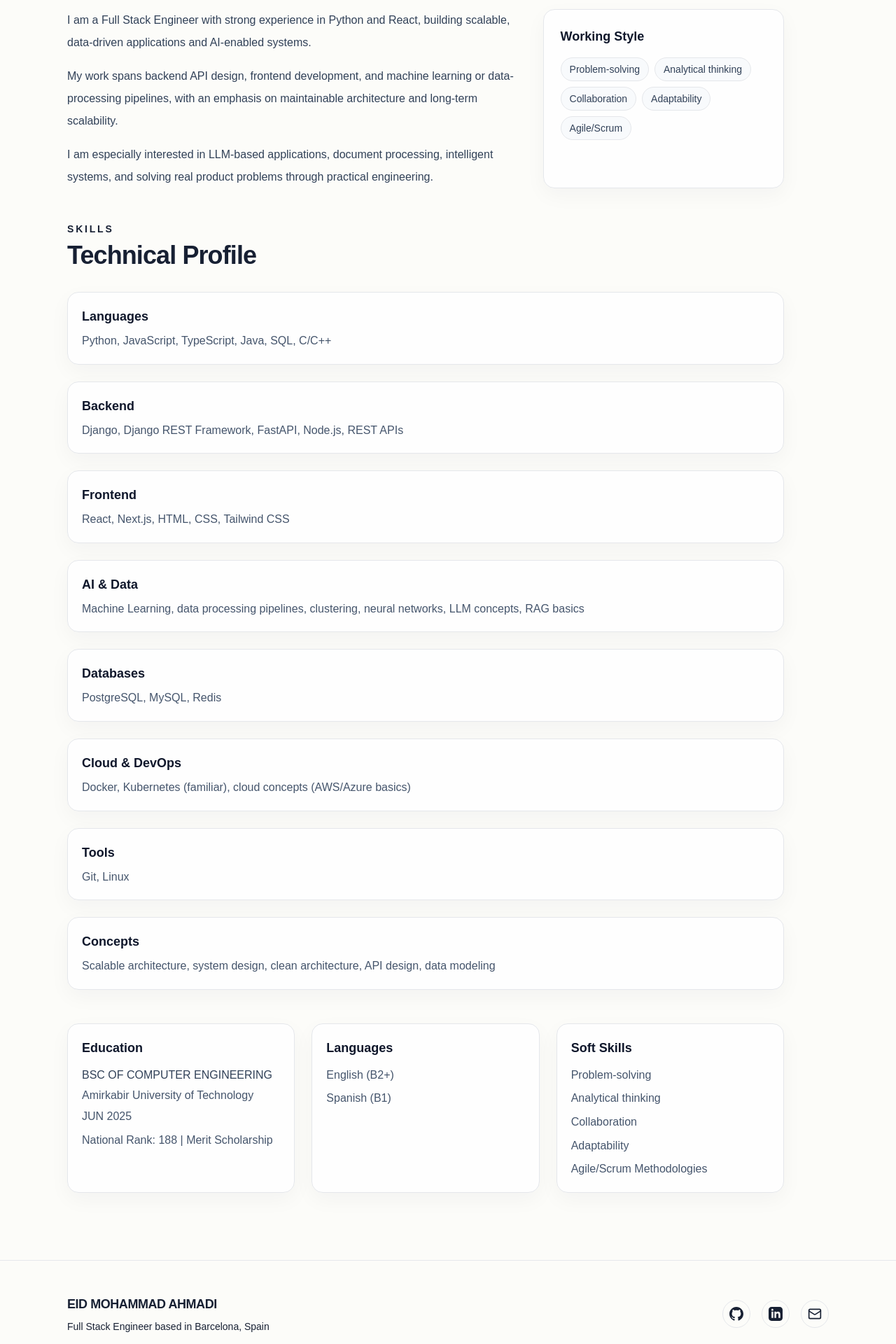
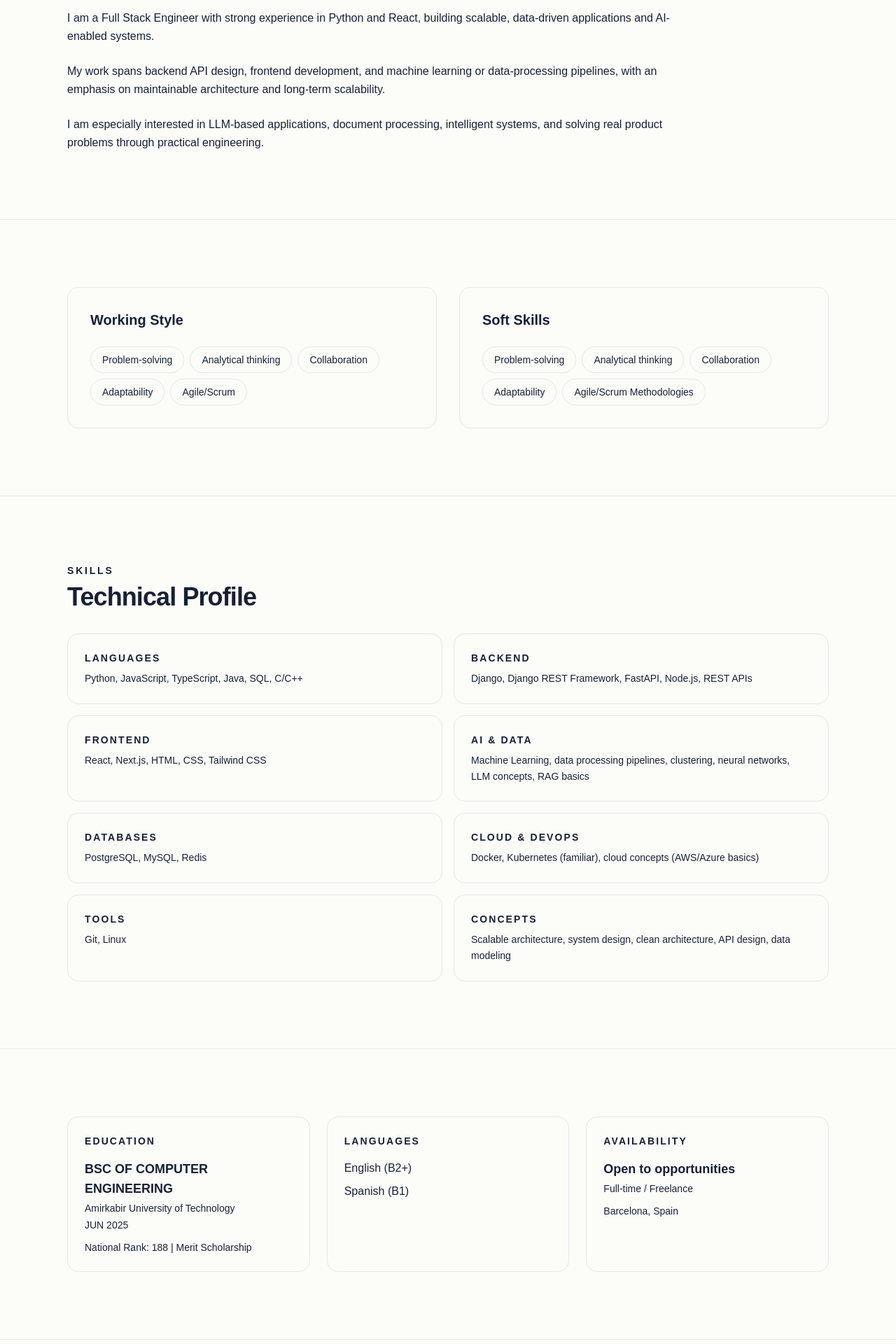
Before and after one commit to empouya/empouya, a Next.js app: page /about in a window 1280 px wide. Shown: the part 460-2380 px from the top of the page at 70% size. Built offline with nearby package versions, Linux system fonts and the light colour scheme.

Commit message:
polish: improving the design of pages

```diff
--- a/package.json
+++ b/package.json
@@ -10,6 +10,7 @@
   },
   "dependencies": {
     "@radix-ui/react-slot": "1.2.4",
+    "@vercel/analytics": "1.6.1",
     "class-variance-authority": "^0.7.1",
     "clsx": "^2.1.1",
     "framer-motion": "^12.38.0",
--- a/src/app/about/page.tsx
+++ b/src/app/about/page.tsx
@@ -1,6 +1,7 @@
 import Section from "@/components/sections/Section";
 import { profile } from "@/content/site/profile";
 import SectionHeading from "@/components/ui/SectionHeading";
+import FadeIn from "@/components/animations/FadeIn";
 import type { Metadata } from "next";
 
 export const metadata: Metadata = {
@@ -9,84 +10,119 @@ export const metadata: Metadata = {
         "Learn more about Eid Mohammad Ahmadi, a Full Stack Engineer focused on Python, React, and scalable systems.",
 };
 
-
 export default function AboutPage() {
     return (
+        <main>
+            <FadeIn>
                 <Section>
-            <div className="max-w-5xl space-y-12">
+                    <div className="max-w-4xl">
                         <SectionHeading
                             eyebrow="About"
                             title="Engineering scalable applications with Python, React, and AI-focused thinking"
                             description={profile.cv.summary}
                         />
 
-                <div className="grid gap-10 lg:grid-cols-[1.3fr_0.7fr]">
-                    <div className="space-y-4 text-slate-700">
-                        {profile.about.map((paragraph) => (
-                            <p key={paragraph} className="leading-8">
-                                {paragraph}
-                            </p>
+                        {/* About paragraphs */}
+                        <div className="mt-12 space-y-6 text-muted-foreground leading-relaxed">
+                            {profile.about.map((paragraph, index) => (
+                                <p key={index}>{paragraph}</p>
                             ))}
                         </div>
+                    </div>
+                </Section>
+            </FadeIn>
 
-                    <div className="rounded-2xl border border-slate-200/80 bg-white/80 p-6 shadow-[0_10px_30px_rgba(15,23,42,0.04)]">
-                        <h2 className="text-lg font-semibold text-slate-900">Working Style</h2>
-                        <div className="mt-4 flex flex-wrap gap-2">
+            {/* Working Style */}
+            <FadeIn>
+                <Section className="border-t border-border">
+                    <div className="grid gap-8 lg:grid-cols-2">
+                        <div className="rounded-2xl border border-border bg-card p-8">
+                            <h2 className="text-xl font-semibold text-foreground">Working Style</h2>
+                            <div className="mt-6 flex flex-wrap gap-2">
                                 {profile.traits.map((trait) => (
                                     <span
                                         key={trait}
-                                    className="rounded-full border border-slate-200 bg-slate-50 px-3 py-1.5 text-sm text-slate-700"
+                                        className="rounded-full border border-border bg-secondary px-4 py-2 text-sm font-medium text-secondary-foreground"
                                     >
                                         {trait}
                                     </span>
                                 ))}
                             </div>
                         </div>
+
+                        <div className="rounded-2xl border border-border bg-card p-8">
+                            <h2 className="text-xl font-semibold text-foreground">Soft Skills</h2>
+                            <div className="mt-6 flex flex-wrap gap-2">
+                                {profile.cv.softSkills.map((skill) => (
+                                    <span
+                                        key={skill}
+                                        className="rounded-full border border-border bg-secondary px-4 py-2 text-sm font-medium text-secondary-foreground"
+                                    >
+                                        {skill}
+                                    </span>
+                                ))}
                             </div>
+                        </div>
+                    </div>
+                </Section>
+            </FadeIn>
 
-                <div>
+            {/* Technical Skills */}
+            <FadeIn>
+                <Section className="border-t border-border">
                     <SectionHeading eyebrow="Skills" title="Technical Profile" />
-                    <div className="mt-8 grid gap-6">
+                    <div className="mt-8 grid gap-4 md:grid-cols-2">
                         {profile.cv.detailedSkills.map((skill) => (
                             <div
                                 key={skill.label}
-                                className="rounded-2xl border border-slate-200/80 bg-white/80 p-5 shadow-[0_10px_30px_rgba(15,23,42,0.04)]"
+                                className="rounded-2xl border border-border bg-card p-6 transition-all hover:border-accent hover:shadow-md"
                             >
-                                <h3 className="text-lg font-semibold text-slate-900">{skill.label}</h3>
-                                <p className="mt-2 text-slate-600">{skill.value}</p>
+                                <h3 className="text-sm font-semibold uppercase tracking-[0.15em] text-accent">
+                                    {skill.label}
+                                </h3>
+                                <p className="mt-2 text-sm text-muted-foreground leading-relaxed">{skill.value}</p>
                             </div>
                         ))}
                     </div>
+                </Section>
+            </FadeIn>
+
+            {/* Education & Languages */}
+            <FadeIn>
+                <Section className="border-t border-border">
+                    <div className="grid gap-6 md:grid-cols-3">
+                        <div className="rounded-2xl border border-border bg-card p-6">
+                            <h2 className="text-sm font-semibold uppercase tracking-[0.15em] text-accent">
+                                Education
+                            </h2>
+                            <p className="mt-4 text-lg font-semibold text-foreground">{profile.cv.education.degree}</p>
+                            <p className="mt-1 text-sm text-muted-foreground">{profile.cv.education.school}</p>
+                            <p className="mt-1 text-sm text-muted-foreground">{profile.cv.education.date}</p>
+                            <p className="mt-3 text-sm text-muted-foreground">{profile.cv.education.details}</p>
                         </div>
 
-                <div className="grid gap-6 md:grid-cols-3">
-                    <div className="rounded-2xl border border-slate-200/80 bg-white/80 p-5 shadow-[0_10px_30px_rgba(15,23,42,0.04)]">
-                        <h2 className="text-lg font-semibold text-slate-900">Education</h2>
-                        <p className="mt-3 text-slate-700">{profile.cv.education.degree}</p>
-                        <p className="mt-1 text-slate-600">{profile.cv.education.school}</p>
-                        <p className="mt-1 text-slate-600">{profile.cv.education.date}</p>
-                        <p className="mt-2 text-slate-600">{profile.cv.education.details}</p>
-                    </div>
-
-                    <div className="rounded-2xl border border-slate-200/80 bg-white/80 p-5 shadow-[0_10px_30px_rgba(15,23,42,0.04)]">
-                        <h2 className="text-lg font-semibold text-slate-900">Languages</h2>
-                        <ul className="mt-3 space-y-2 text-slate-600">
+                        <div className="rounded-2xl border border-border bg-card p-6">
+                            <h2 className="text-sm font-semibold uppercase tracking-[0.15em] text-accent">
+                                Languages
+                            </h2>
+                            <ul className="mt-4 space-y-2">
                                 {profile.cv.languages.map((item) => (
-                                <li key={item}>{item}</li>
+                                    <li key={item} className="text-foreground">{item}</li>
                                 ))}
                             </ul>
                         </div>
 
-                    <div className="rounded-2xl border border-slate-200/80 bg-white/80 p-5 shadow-[0_10px_30px_rgba(15,23,42,0.04)]">
-                        <h2 className="text-lg font-semibold text-slate-900">Soft Skills</h2>
-                        <ul className="mt-3 space-y-2 text-slate-600">
-                            {profile.cv.softSkills.map((item) => (
-                                <li key={item}>{item}</li>
-                            ))}
-                        </ul>
-                    </div>
+                        <div className="rounded-2xl border border-border bg-gradient-to-br from-accent/10 to-card p-6">
+                            <h2 className="text-sm font-semibold uppercase tracking-[0.15em] text-accent">
+                                Availability
+                            </h2>
+                            <p className="mt-4 text-lg font-semibold text-foreground">{profile.availability.status}</p>
+                            <p className="mt-1 text-sm text-muted-foreground">{profile.availability.type}</p>
+                            <p className="mt-3 text-sm text-muted-foreground">{profile.contact.location}</p>
                         </div>
                     </div>
                 </Section>
+            </FadeIn>
+        </main>
     );
 }
--- a/src/app/layout.tsx
+++ b/src/app/layout.tsx
@@ -1,9 +1,24 @@
 import type { Metadata } from "next";
+import { Inter, JetBrains_Mono } from "next/font/google";
+import { Analytics } from "@vercel/analytics/next";
 import "./globals.css";
 import Navbar from "@/components/layout/Navbar";
 import Footer from "@/components/layout/Footer";
 import PageTransition from "@/components/animations/PageTransition";
+import { ThemeProvider } from "@/components/ui/ThemeProvider";
 import { profile } from "@/content/site/profile";
+
+const inter = Inter({
+  subsets: ["latin"],
+  variable: "--font-inter",
+  display: "swap",
+});
+
+const jetbrainsMono = JetBrains_Mono({
+  subsets: ["latin"],
+  variable: "--font-jetbrains-mono",
+  display: "swap",
+});
 
 const siteUrl = "https://empouya.github.io";
 
@@ -63,11 +78,30 @@ export default function RootLayout({
   children: React.ReactNode;
 }) {
   return (
-    <html lang="en">
-      <body>
-        <Navbar />
-        <PageTransition>{children}</PageTransition>
-        <Footer />
+    <html lang="en" suppressHydrationWarning className={`${inter.variable} ${jetbrainsMono.variable}`}>
+      <head>
+        <script
+          dangerouslySetInnerHTML={{
+            __html: `
+              (function() {
+                try {
+                  var theme = localStorage.getItem('theme');
+                  if (theme === 'dark' || (!theme && window.matchMedia('(prefers-color-scheme: dark)').matches)) {
+                    document.documentElement.classList.add('dark');
+                  }
+                } catch (e) {}
+              })();
+            `,
+          }}
+        />
+      </head>
+      <body className="min-h-screen bg-background font-sans antialiased">
+        <ThemeProvider>
+          <Navbar />
+          <PageTransition>{children}</PageTransition>
+          <Footer />
+        </ThemeProvider>
+        {process.env.NODE_ENV === "production" && <Analytics />}
       </body>
     </html>
   );
```
Also changed, not shown: src/app/contact/page.tsx (+71 -40 lines), src/app/sitemap.ts (+29 -9 lines), 1 other file (tests, documents, lock files or other folders). Lines whose indentation alone changed are shown as unchanged.
